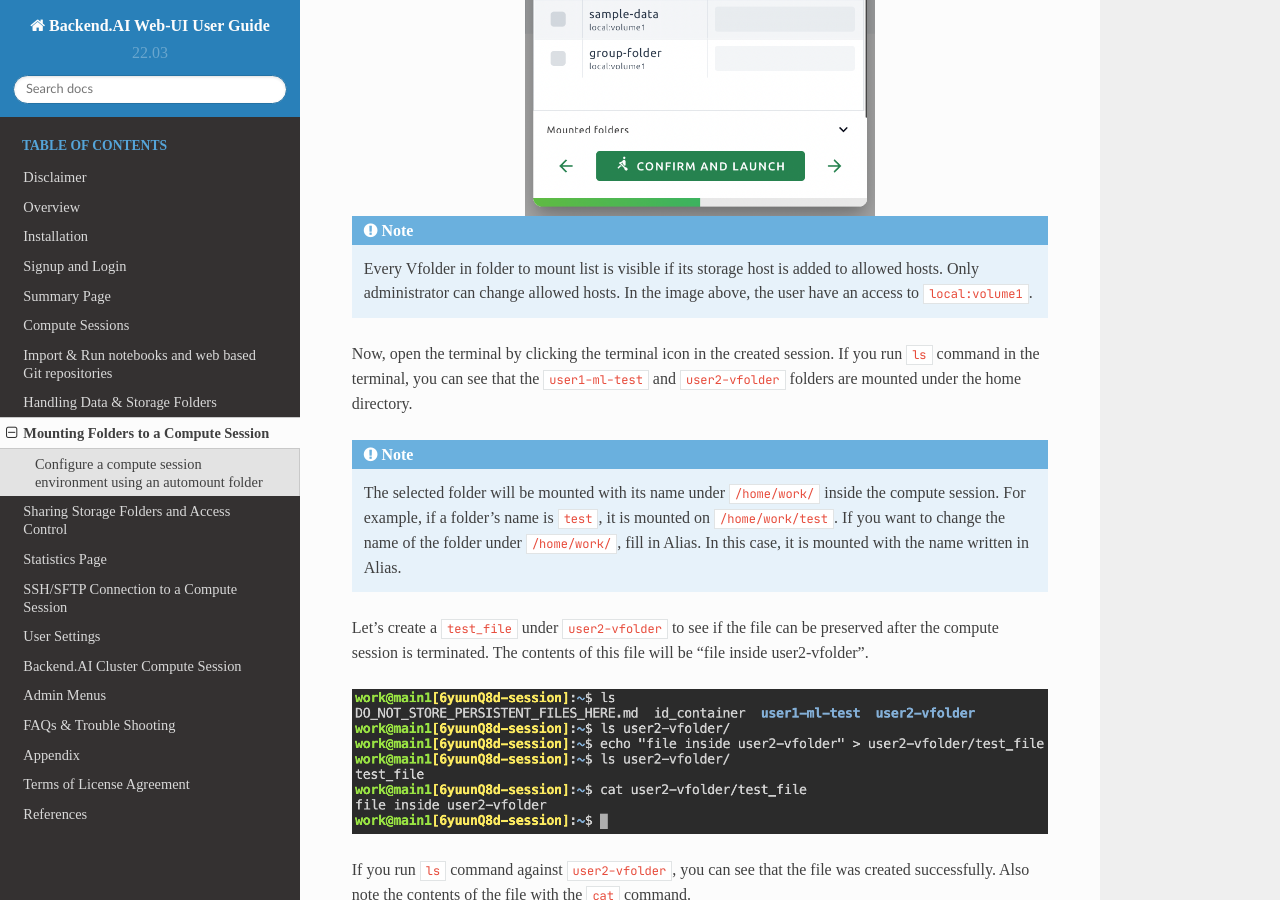
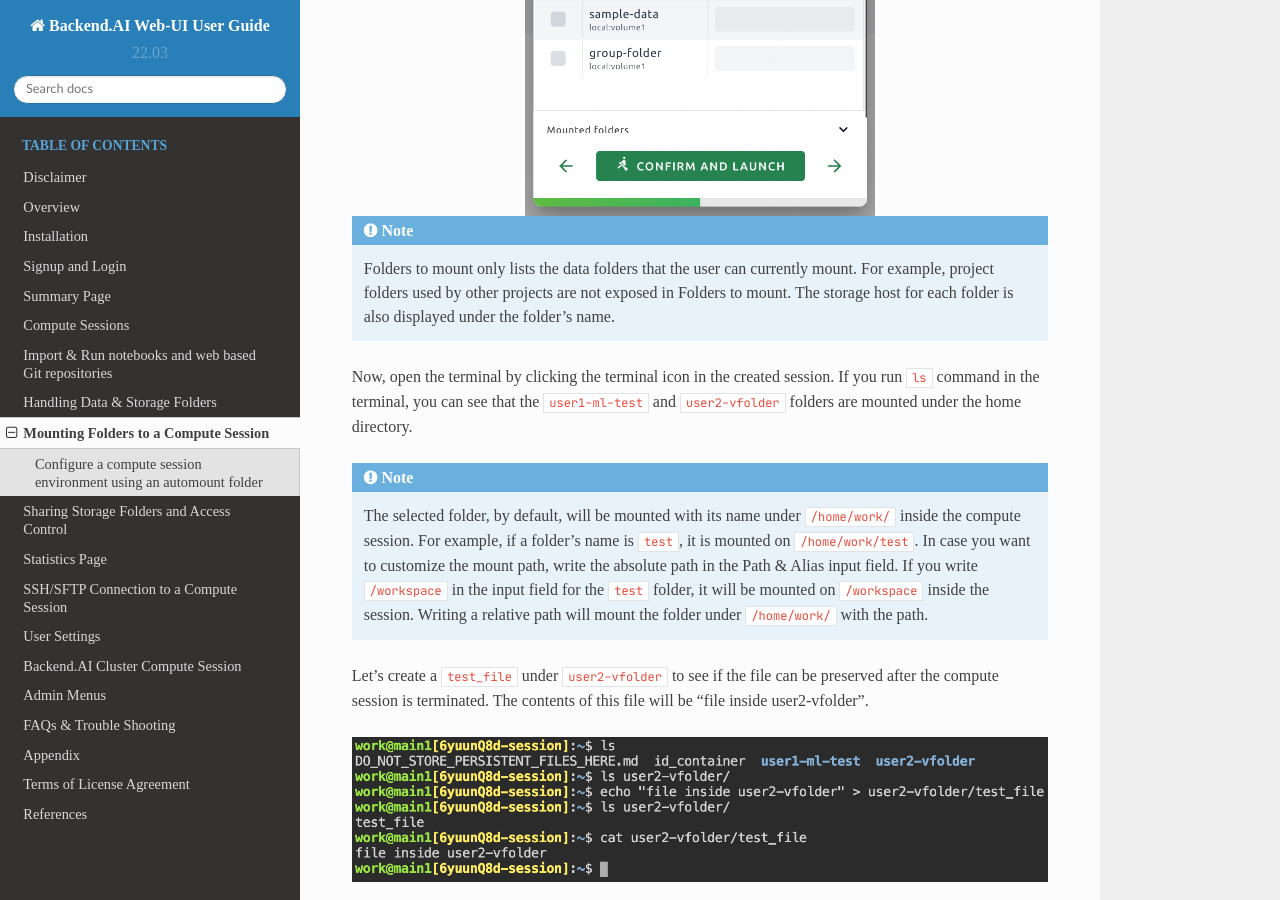
Before and after one commit to lablup/backend.ai-docs-webui, a Sphinx documentation site: the page built from docs/mount_vfolder/mount_vfolder.rst, in a window 1280 px wide and 900 px high, scrolled down 810 px. Built offline with Sphinx 7.4.7 and the Read the Docs theme 2.0.0, drawn with Linux system fonts in a browser that asks for light colours; some web fonts are replaced.

Commit message:
docs: feature to mount a data folder in an arbitrary location

```diff
--- a/docs/mount_vfolder/mount_vfolder.rst
+++ b/docs/mount_vfolder/mount_vfolder.rst
@@ -27,20 +27,23 @@
    :alt: Launch a compute session with storage folders
 
 .. note::
-   Every Vfolder in folder to mount list is visible if its storage host is added to
-   allowed hosts. Only administrator can change allowed hosts.
-   In the image above, the user have an access to ``local:volume1``.
+   Folders to mount only lists the data folders that the user can currently
+   mount. For example, project folders used by other projects are not exposed in
+   Folders to mount. The storage host for each folder is also displayed under
+   the folder's name.
 
 Now, open the terminal by clicking the terminal icon in the created session. If
 you run ``ls`` command in the terminal, you can see that the ``user1-ml-test``
 and ``user2-vfolder`` folders are mounted under the home directory.
 
 .. note::
-   The selected folder will be mounted with its name under ``/home/work/``
-   inside the compute session. For example, if a folder's name is ``test``, it
-   is mounted on ``/home/work/test``. If you want to change the name of the
-   folder under ``/home/work/``, fill in Alias. In this case, it is mounted with
-   the name written in Alias.
+   The selected folder, by default, will be mounted with its name under
+   ``/home/work/`` inside the compute session. For example, if a folder's name
+   is ``test``, it is mounted on ``/home/work/test``. In case you want to
+   customize the mount path, write the absolute path in the Path & Alias input
+   field. If you write ``/workspace`` in the input field for the ``test`` folder,
+   it will be mounted on ``/workspace`` inside the session. Writing a relative
+   path will mount the folder under ``/home/work/`` with the path.
 
 Let's create a ``test_file`` under ``user2-vfolder`` to see if the file can be
 preserved after the compute session is terminated. The contents of this file
--- a/docs/vfolder/vfolder.rst
+++ b/docs/vfolder/vfolder.rst
@@ -256,6 +256,10 @@
 window, and click Folder button. Then, local file explorer dialog will appear
 and you can select any directory you want to upload.
 
+.. note::
+   If you try to upload a file to a read-only folder, FileBrowser will raise a
+   server error.
+
 .. image:: filebrowser_upload.png
    :align: center
 
```
Also changed, not shown: 2 other files.
